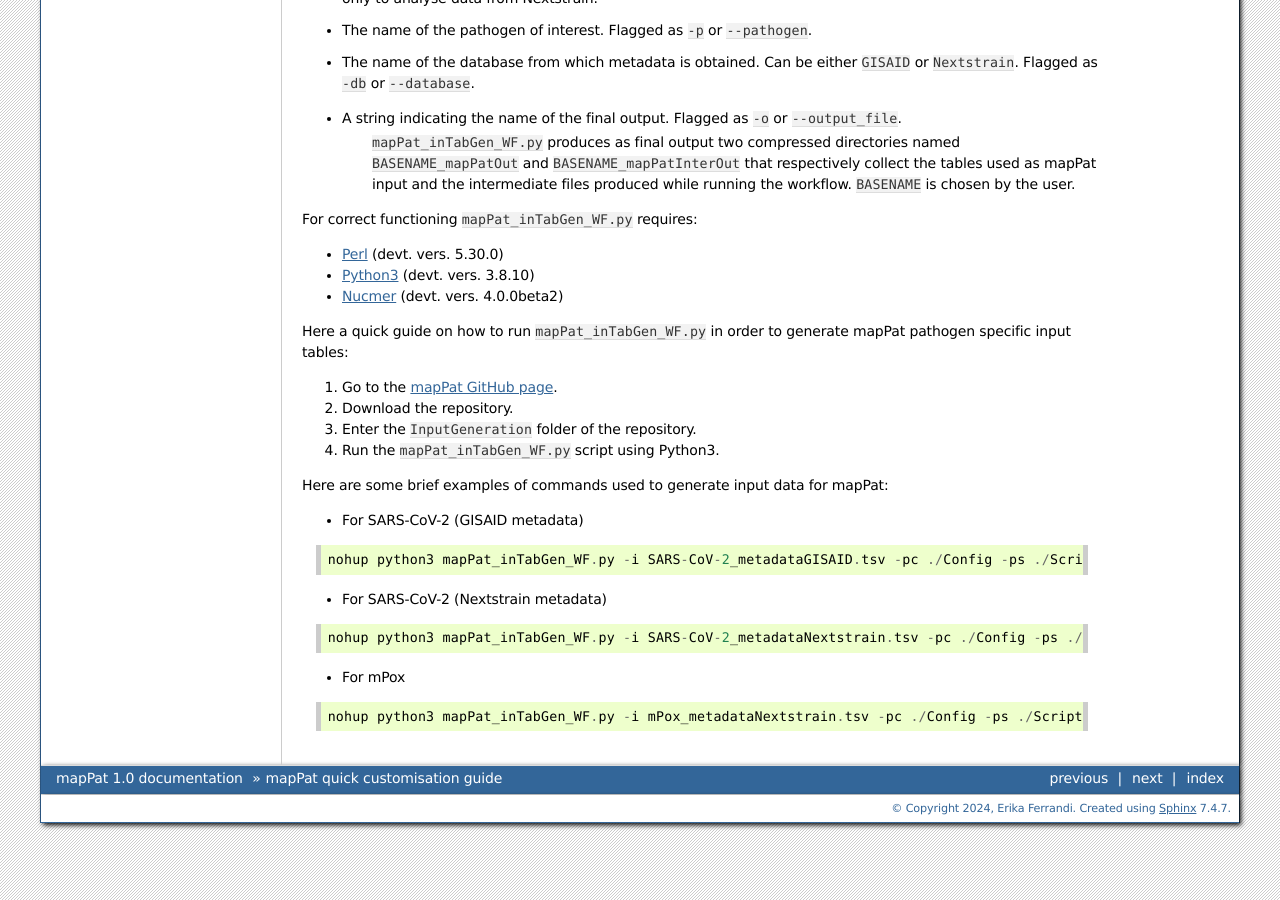
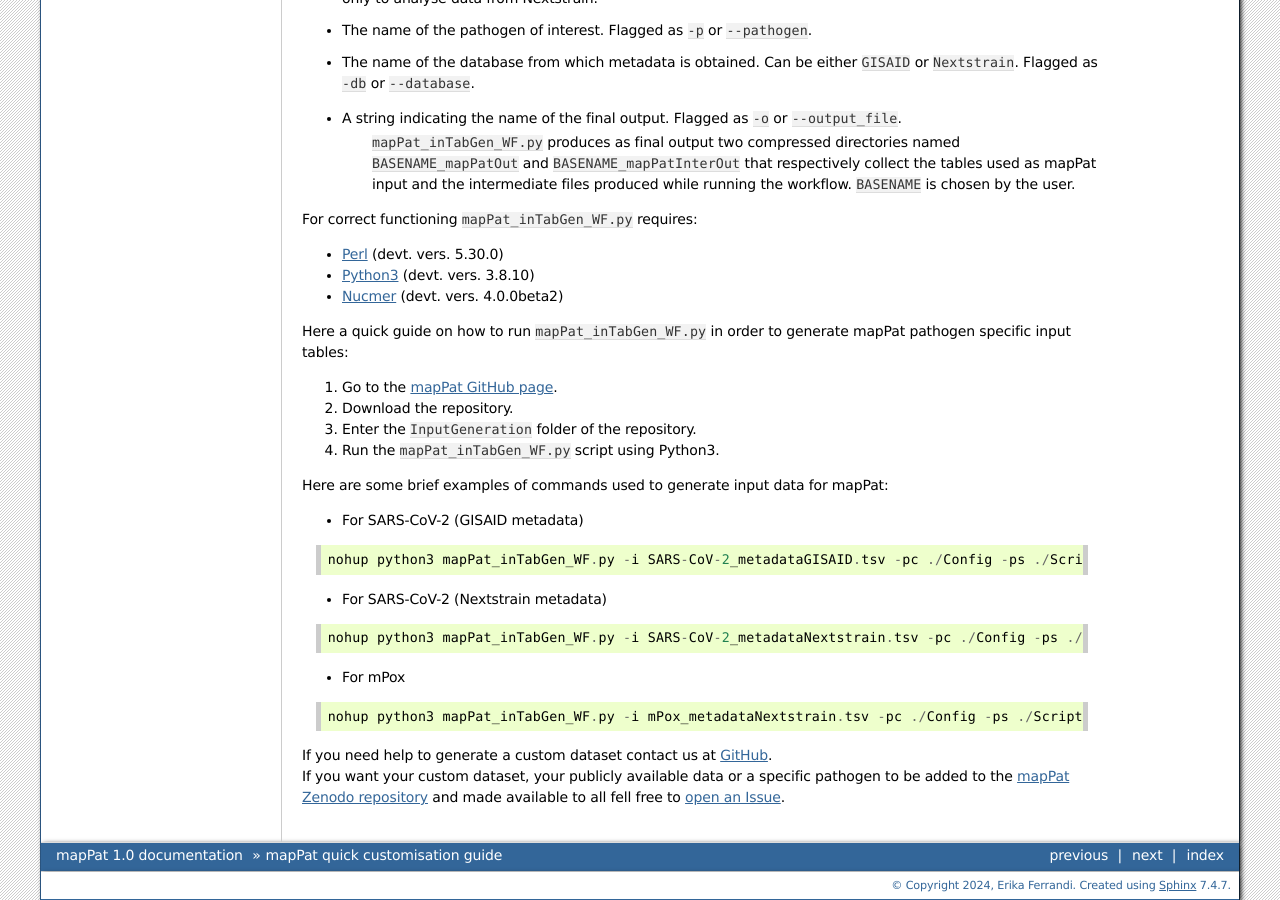
Before and after one commit to F3rika/mapPat, a Sphinx documentation site: the page built from docs/source/customGuide.rst, in a window 1280 px wide and 900 px high, scrolled down 921 px. Built offline with Sphinx 7.4.7, drawn with Linux system fonts in a browser that asks for light colours.

Commit message:
Update customGuide.rst

```diff
--- a/docs/source/customGuide.rst
+++ b/docs/source/customGuide.rst
@@ -61,3 +61,6 @@ Here a quick guide on how to run ``mapPat_inTabGen_WF.py`` in order to generate
 ::
 
  nohup python3 mapPat_inTabGen_WF.py -i mPox_metadataNextstrain.tsv -pc ./Config -ps ./Scripts -s mPox_sequences.fasta -rs mPox_reference.fasta -p mPox -db Nextstrain -o mPox_metadataNextstrain &
+
+| If you need help to generate a custom dataset contact us at `GitHub <https://github.com/F3rika/mapPat.git>`_.
+| If you want your custom dataset, your publicly available data or a specific pathogen to be added to the `mapPat Zenodo repository <https://doi.org/10.5281/zenodo.14163899>`_ and made available to all fell free to `open an Issue <https://github.com/F3rika/mapPat/issues>`_.
```
